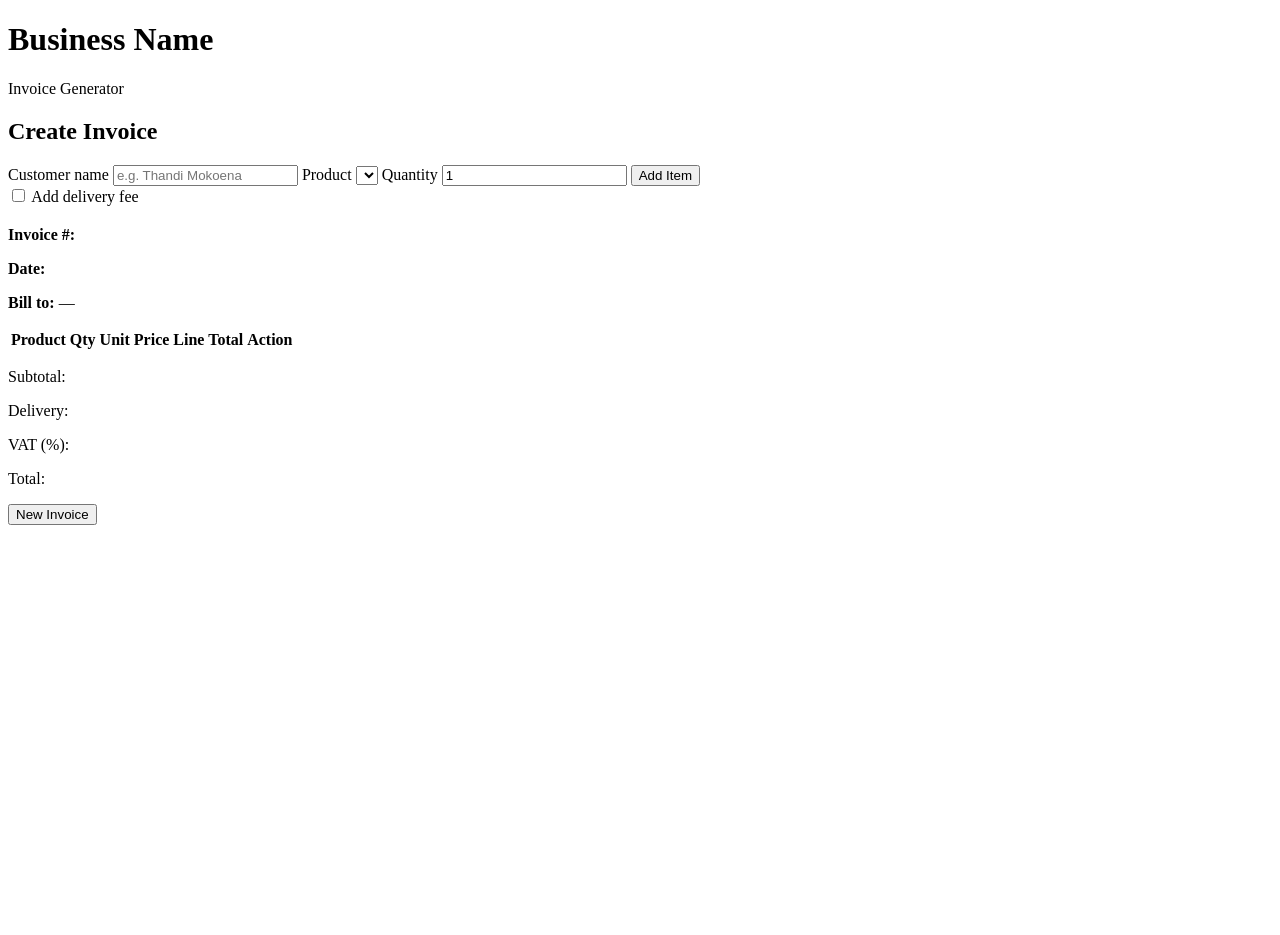
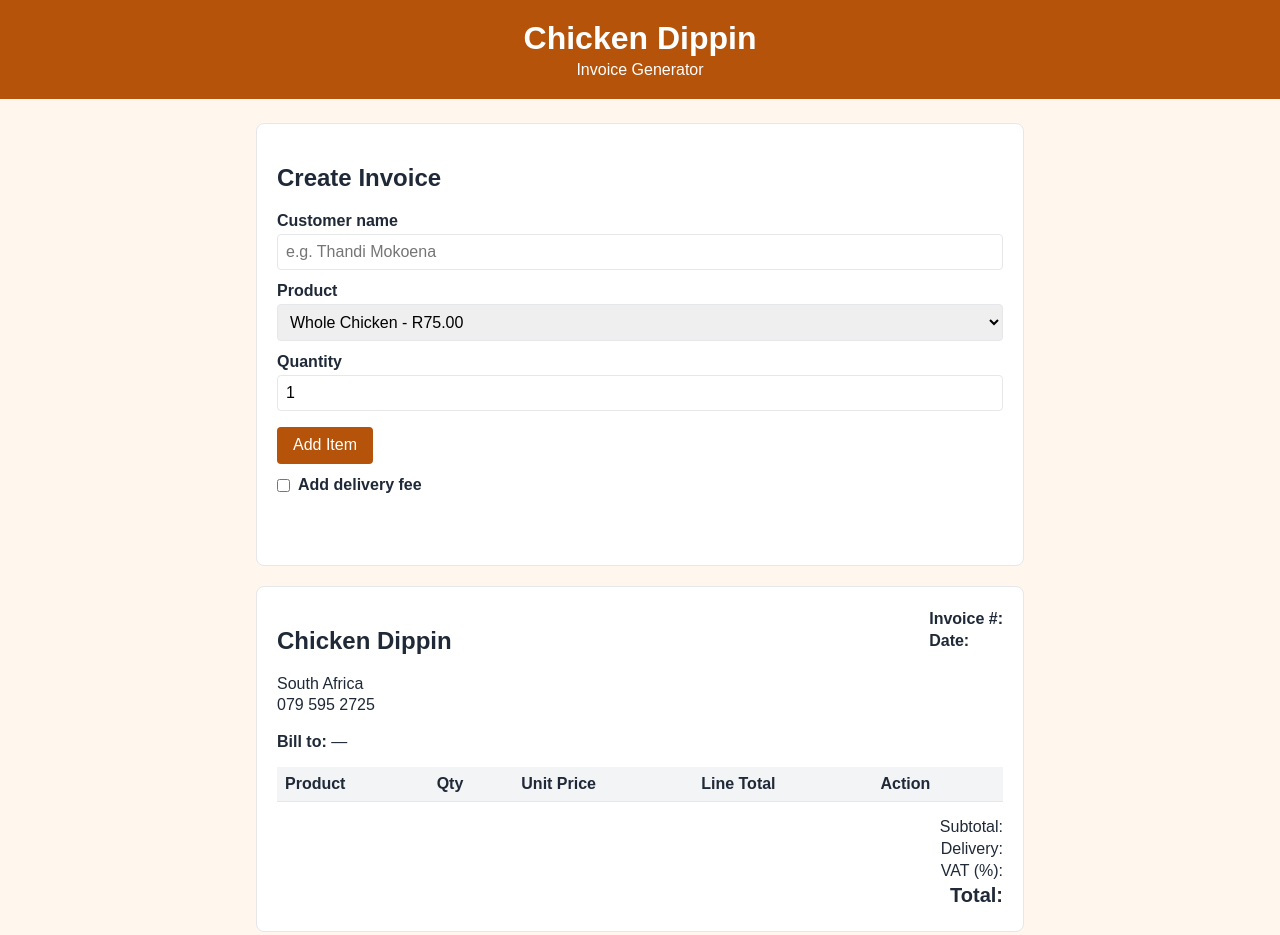
Before and after one commit to KatlegoSetou/phandafin, a plain HTML site: page index.html in a window 1280 px wide. Shown: the top 935 px of the page. Before the commit the page ends 800 px from the top, so only its background shows below. Drawn offline with Linux system fonts and the light colour scheme.

Commit message:
feat: load products and settings from CSV files

```diff
--- a/data/settings.csv
+++ b/data/settings.csv
@@ -1,7 +1,7 @@
 setting,value
-business_name,BNK Chicken
-business_address,Centurion
-business_phone,000 000 0000
+business_name,Chicken Dippin
+business_address,South Africa
+business_phone,079 595 2725
 vat_rate,0.15
 delivery_fee,50
 currency_symbol,R
--- a/index.html
+++ b/index.html
@@ -4,6 +4,7 @@
     <meta charset="UTF-8">
     <meta name="viewport" content="width=device-width, initial-scale=1.0">
     <title>PhandaFin</title>
+    <link rel="stylesheet" href="css/style.css">
 </head>
 <body>
     <header class="no-print">
--- a/js/app.js
+++ b/js/app.js
@@ -0,0 +1,101 @@
+// ===== A. State (data the app remembers) =====
+let products = []; // loaded from data/products.csv
+let settings = {}; // loaded from data/settings.csv
+let invoiceItems = []; // items on the current invoice
+
+// ===== B. Page elements =====
+const businessNameHeading = document.getElementById("business-name");
+const customerInput = document.getElementById("customer-name");
+const productSelect = document.getElementById("product-select");
+const quantityInput = document.getElementById("quantity");
+const deliveryCheckbox = document.getElementById("delivery-checkbox");
+const addItemBtn = document.getElementById("add-item-btn");
+const newInvoiceBtn = document.getElementById("new-invoice-btn");
+const messageText = document.getElementById("message");
+
+const invoiceBusinessName = document.getElementById("invoice-business-name");
+const invoiceBusinessAddress = document.getElementById("invoice-business-address"); const invoiceBusinessPhone = document.getElementById("invoice-business-phone");
+const invoiceNumber = document.getElementById("invoice-number");
+const invoiceDate = document.getElementById("invoice-date");
+const invoiceCustomer = document.getElementById("invoice-customer");
+const itemsBody = document.getElementById("items-body");
+const subtotalText = document.getElementById("subtotal");
+const deliveryText = document.getElementById("delivery");
+const vatPercentText = document.getElementById("vat-percent");
+const vatAmountText = document.getElementById("vat-amount");
+const grandTotalText = document.getElementById("grand-total");
+
+// ===== C. Helper functions =====
+
+// Turns CSV text into an array of rows. Each row is an array of cells.
+function parseCSV(text) {
+    const lines = text.trim().split("\n"); const rows = [];
+
+    // Start at 1 to skip the header line
+    for (let i = 1; i < lines.length; i++) {
+        const line = lines[i].trim();
+        if (line === "") continue; // ignore blank lines
+        const cells = line.split(",");
+        rows.push(cells.map(cell => cell.trim()));
+    }
+    return rows;
+}
+
+// Turns 75 into "R75.00"
+function formatMoney(amount) {
+    return settings.currency_symbol + amount.toFixed(2);
+}
+
+// Turns 5 into "05"
+function pad(number) {
+    return String(number).padStart(2, "0");
+}
+
+// ===== D. Loading data =====
+async function loadCSV(path) {
+    const response = await fetch(path, { cache: "no-store" }); if (!response.ok) { throw new Error("Could not load " + path); } const text = await response.text(); return parseCSV(text);
+}
+
+async function loadData() {
+    try {
+        const productRows = await loadCSV("data/products.csv");
+        const settingRows = await loadCSV("data/settings.csv");
+
+        // Turn each row into an object: { name, price }
+        products = productRows.map(row => ({
+            name: row[0],
+            price: Number(row[1])
+        }));
+
+        // Turn the rows into one object: { vat_rate: "0.15", ... }
+        settings = {};
+        settingRows.forEach(row => {
+            settings[row[0]] = row[1];
+        });
+
+        applySettings();
+        fillProductDropdown();
+    } catch (error) {
+        messageText.textContent = "Could not load data files. Are you using Live Server? (" + error.message + ")";
+    }
+}
+
+function applySettings() {
+    businessNameHeading.textContent = settings.business_name;
+    invoiceBusinessName.textContent = settings.business_name;
+    invoiceBusinessAddress.textContent = settings.business_address;
+    invoiceBusinessPhone.textContent = settings.business_phone;
+    document.title = settings.business_name + " Invoice Generator";
+}
+
+function fillProductDropdown() {
+    productSelect.innerHTML = "";
+    products.forEach((product, index) => {
+        const option = document.createElement("option");
+        option.value = index; // the position in the products array
+        option.textContent = product.name + " - " + formatMoney(product.price); productSelect.appendChild(option);
+    });
+}
+
+// ===== H. Start-up (keep this at the very bottom) =====
+loadData();
```
